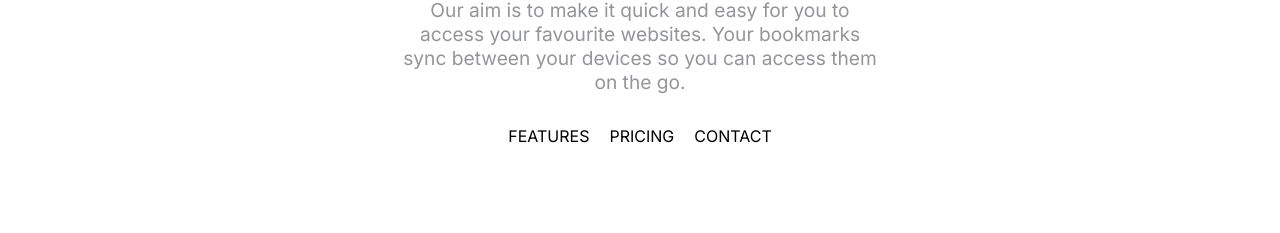
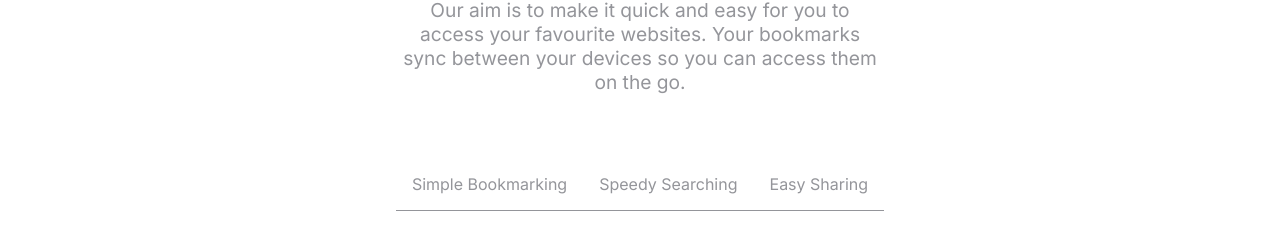
Before and after one commit to Rosalvi/responsive-landing-page, a plain HTML site: page index.html in a window 1280 px wide. Shown: the part 717-950 px from the top of the page. Before the commit the page ends 895 px from the top, so only its background shows below. Drawn offline with Linux system fonts and the light colour scheme.

Commit message:
feature seccion first part

```diff
--- a/assets/css/features.css
+++ b/assets/css/features.css
@@ -17,19 +17,25 @@
   font-size: 1.2rem;
   color: #94959a;
   text-align: center;
-  margin-bottom: 2rem;
+  margin-bottom: 5rem;
 }
-.features-list {
+.nav-features {
   display: flex;
-  flex-wrap: wrap;
+  list-style:none;
   justify-content: center;
-  gap: 2rem;
+  color: #94959a;
+  border-bottom: #94959a 1px solid;
+  padding-bottom: 1rem;
 }
-.features-list .feature-item {
-  background-color: #f9f9f9;
-  border-radius: 10px;
-  padding: 1.5rem;
-  width: 300px;
-  text-align: center;
-  box-shadow: 0 4px 8px rgba(0, 0, 0, 0.1);
+.nav-features a {
+  color: #94959a;
+  text-decoration: none;
+  font-size: 1rem;
+  padding: 1rem;
+  transition: color 0.3s, border-bottom 0.3s;
 }
+.nav-features a:hover{
+ border-bottom:  #fb575b 3px solid;
+ color: black;
+ padding: 1rem
+}
--- a/components/features.html
+++ b/components/features.html
@@ -6,10 +6,10 @@
     </div>
     <div class="features">
         <nav>
-            <ul class="nav-links">
-                <li href=#><a >FEATURES</a></li>
-                <li href=#><a >PRICING</a></li>
-                <li href=#><a >CONTACT</a></li>
+            <ul class="nav-features">
+                <li href=><a >Simple Bookmarking</a></li>
+                <li href=#><a >Speedy Searching</a></li>
+                <li href=#><a >Easy Sharing</a></li>
             </ul>
         </nav>
     </div>
```
